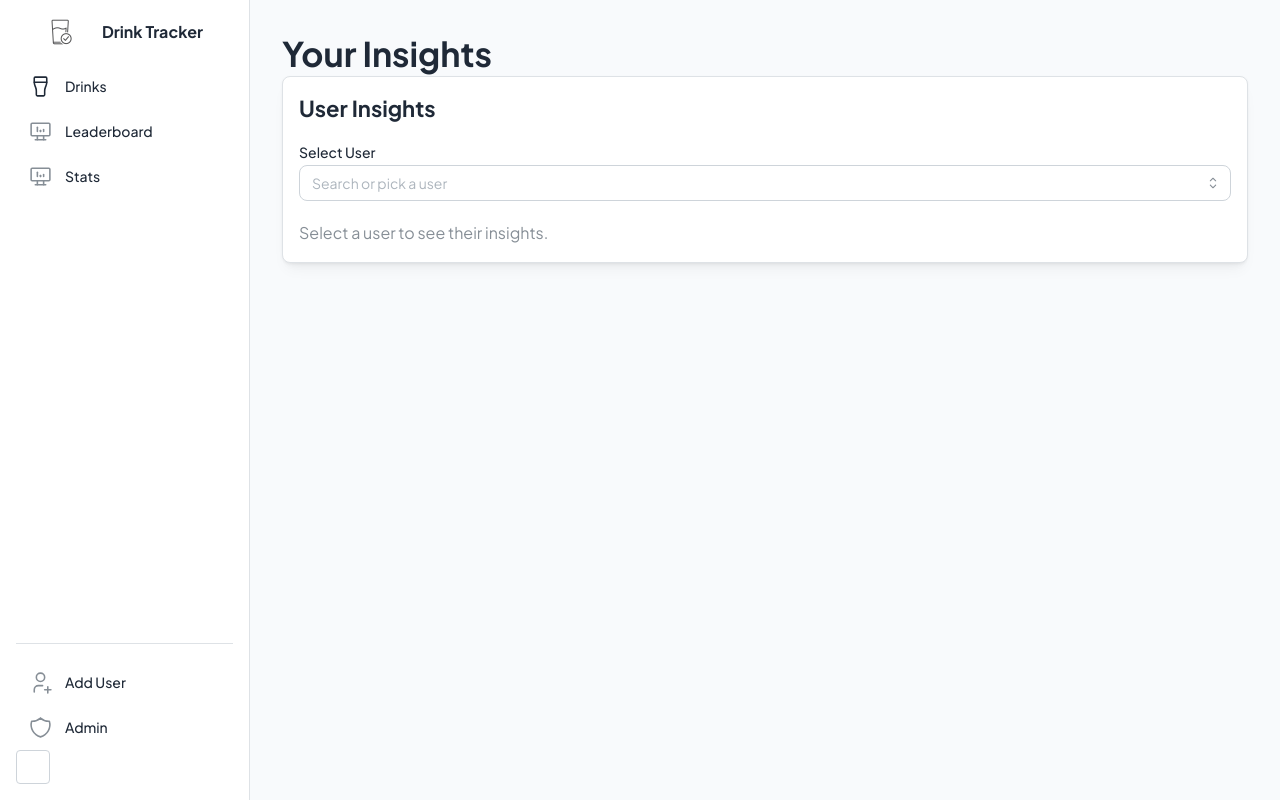
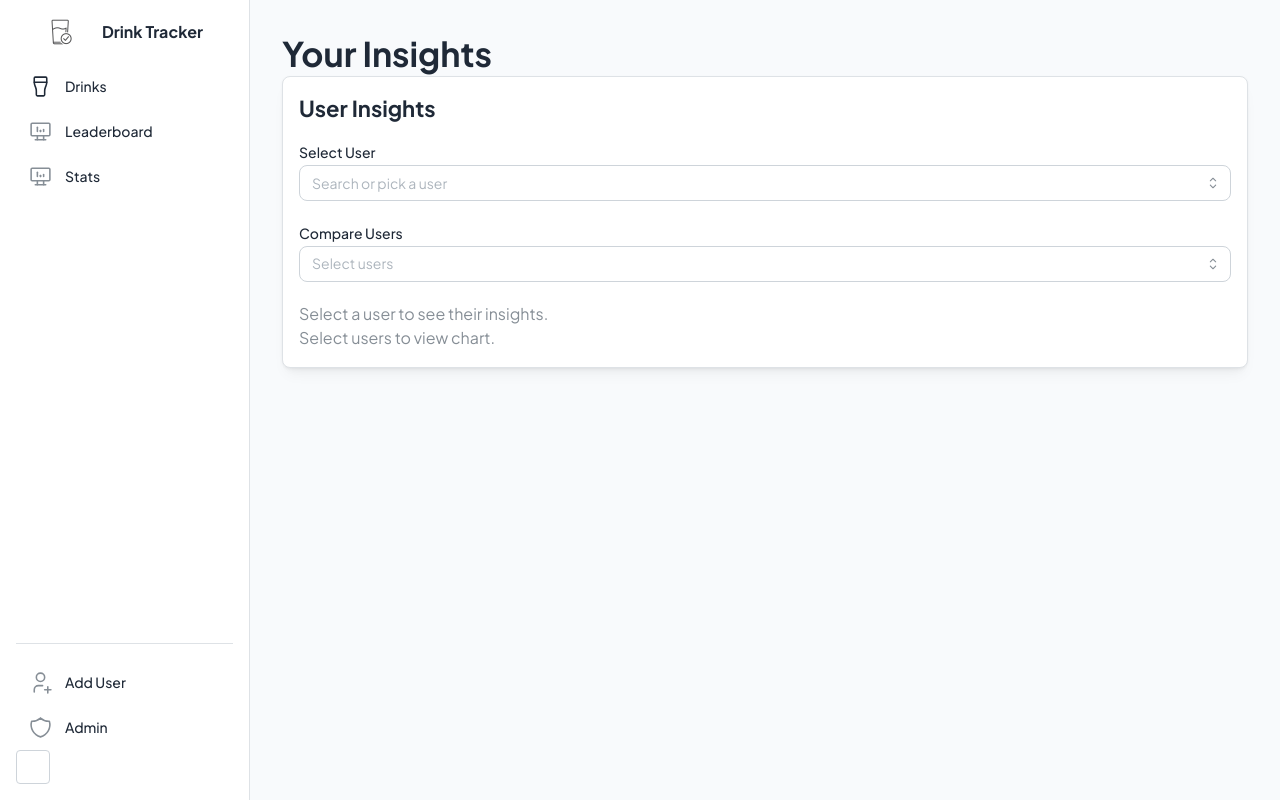
Before and after one commit to Pecako2001/DrinkTracker, a Next.js app in the folder frontend/: page /StatsPage in a window 1280 px wide. Built offline with nearby package versions, Linux system fonts and the light colour scheme; no server answers.

Commit message:
Add Peak Thirst Hours insight

```diff
--- /dev/null
+++ b/frontend/components/Stats/PeakThirstHoursChart.tsx
@@ -0,0 +1,65 @@
+import React, { useEffect, useState } from "react";
+import { BarChart } from "@mantine/charts";
+import { Loader, Text, Title, useMantineTheme } from "@mantine/core";
+import api from "../../api/api";
+import { PeakThirstHoursResponse } from "../../types/insights";
+
+interface PeakThirstHoursChartProps {
+  userIds: number[];
+  idToName: Record<number, string>;
+}
+
+export function PeakThirstHoursChart({ userIds, idToName }: PeakThirstHoursChartProps) {
+  const theme = useMantineTheme();
+  const [data, setData] = useState<PeakThirstHoursResponse>([]);
+  const [loading, setLoading] = useState(false);
+
+  useEffect(() => {
+    if (userIds.length === 0) {
+      setData([]);
+      return;
+    }
+    setLoading(true);
+    api
+      .get<PeakThirstHoursResponse>("/insights/peak_thirst_hours", {
+        params: { user_ids: userIds.join(",") },
+      })
+      .then((res) => setData(res.data))
+      .catch(() => setData([]))
+      .finally(() => setLoading(false));
+  }, [userIds]);
+
+  if (loading) {
+    return <Loader />;
+  }
+
+  if (userIds.length === 0) {
+    return <Text c="dimmed">Select users to view chart.</Text>;
+  }
+
+  const seriesNames = data.map((d) => idToName[d.userId] || `User ${d.userId}`);
+
+  const chartData = Array.from({ length: 24 }, (_, hour) => {
+    const entry: Record<string, number | string> = { x: hour };
+    data.forEach((d, idx) => {
+      entry[seriesNames[idx]] = d.hours[hour] ?? 0;
+    });
+    return entry;
+  });
+
+  const series = seriesNames.map((name, idx) => ({
+    name,
+    color: theme.colors[theme.primaryColor][(idx * 3) % 10],
+  }));
+
+  return (
+    <div>
+      <Title order={4} mb="sm">
+        Peak Thirst Hours
+      </Title>
+      <BarChart data={chartData} dataKey="x" series={series} h={300} withLegend />
+    </div>
+  );
+}
+
+export default PeakThirstHoursChart;
--- a/frontend/components/Stats/UserInsightPanel.tsx
+++ b/frontend/components/Stats/UserInsightPanel.tsx
@@ -1,8 +1,17 @@
 import React, { useState, useEffect } from "react";
-import { Select, Text, Title, SimpleGrid, Card, Loader } from "@mantine/core";
+import {
+  Select,
+  MultiSelect,
+  Text,
+  Title,
+  SimpleGrid,
+  Card,
+  Loader,
+} from "@mantine/core";
 import { Person } from "../../types";
 import api from "../../api/api";
 import classes from "../../styles/StatsPage.module.css";
+import PeakThirstHoursChart from "./PeakThirstHoursChart";
 
 interface UserStatsData {
   drinks_last_30_days: number;
@@ -16,6 +25,7 @@ export function UserInsightPanel() {
   const [selectedUserName, setSelectedUserName] = useState<string | null>(null);
   const [loading, setLoading] = useState<boolean>(false);
   const [loadingUsers, setLoadingUsers] = useState<boolean>(true);
+  const [selectedChartUsers, setSelectedChartUsers] = useState<string[]>([]);
 
   // Fetch all users for the dropdown
   useEffect(() => {
@@ -37,6 +47,8 @@ export function UserInsightPanel() {
         setLoadingUsers(false);
       });
   }, []);
+
+  const idToName = Object.fromEntries(users.map((u) => [Number(u.value), u.label]));
 
   // Fetch stats for the selected user
   useEffect(() => {
@@ -86,6 +98,18 @@ export function UserInsightPanel() {
         }
       />
 
+      <MultiSelect
+        label="Compare Users"
+        placeholder="Select users"
+        data={users}
+        value={selectedChartUsers}
+        onChange={setSelectedChartUsers}
+        searchable
+        clearable
+        disabled={loadingUsers}
+        mb="lg"
+      />
+
       {loading && <Loader />}
 
       {!loading && !selectedUserId && (
@@ -132,6 +156,11 @@ export function UserInsightPanel() {
         // This case might happen briefly if user name isn't found before mock data is set
         <Text c="dimmed">Loading user data...</Text>
       )}
+
+      <PeakThirstHoursChart
+        userIds={selectedChartUsers.map((id) => parseInt(id, 10))}
+        idToName={idToName}
+      />
     </div>
   );
 }
--- /dev/null
+++ b/frontend/types/insights.ts
@@ -0,0 +1,6 @@
+export interface PeakThirstHoursResult {
+  userId: number;
+  hours: number[]; // length 24, count of drinks per hour
+}
+
+export type PeakThirstHoursResponse = PeakThirstHoursResult[];
```
Also changed, not shown: 2 other files (tests, documents, lock files or other folders).
